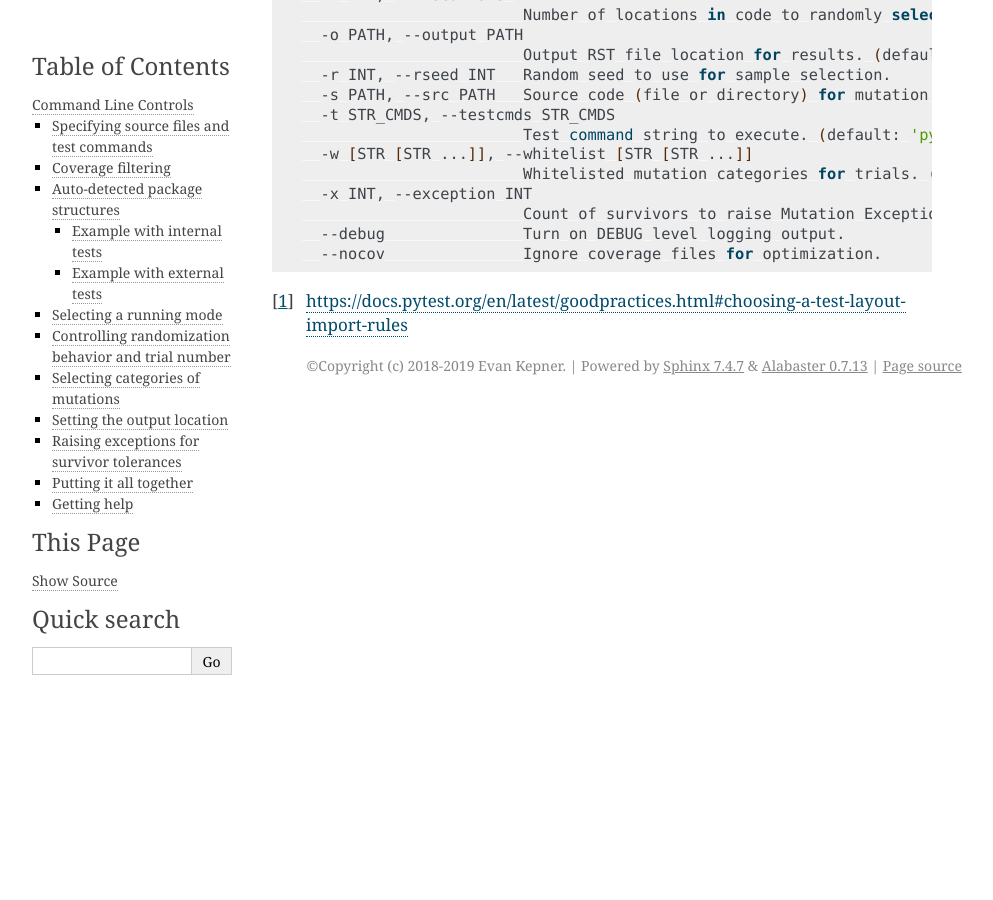
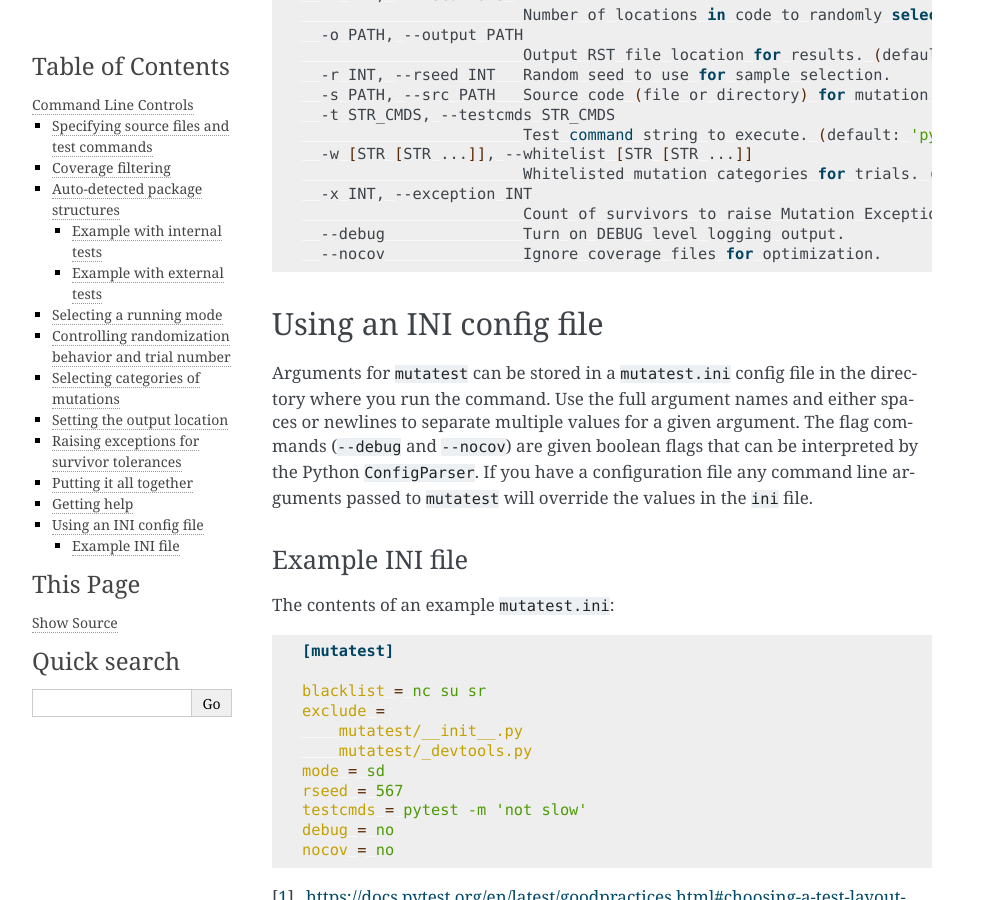
Before and after one commit to EvanKepner/mutatest, a Sphinx documentation site: the page built from docs/commandline.rst, in a window 1280 px wide and 900 px high, scrolled down 6292 px. Shown: the whole window, without its empty margins (148-1141 px from the left). Built offline with Sphinx 7.4.7, drawn with Linux system fonts in a browser that asks for light colours.

Commit message:
move to 1.1.0

```diff
--- a/CHANGELOG.rst
+++ b/CHANGELOG.rst
@@ -3,6 +3,12 @@ Changelog
 
 Beta Releases
 -------------
+
+1.1.0
+~~~~~
+
+    - Add support for a ``mutatest.ini`` configuration file for command line arguments.
+
 
 1.0.1
 ~~~~~
--- a/docs/commandline.rst
+++ b/docs/commandline.rst
@@ -333,6 +333,38 @@ Run ``mutatest --help`` to see command line arguments and supported operations:
       --debug               Turn on DEBUG level logging output.
       --nocov               Ignore coverage files for optimization.
 
+Using an INI config file
+------------------------
+
+Arguments for ``mutatest`` can be stored in a ``mutatest.ini`` config file in the directory where
+you run the command.
+Use the full argument names and either spaces or newlines to separate multiple values for a given
+argument.
+The flag commands (``--debug`` and ``--nocov``) are given boolean flags that can be interpreted by
+the Python ``ConfigParser``.
+If you have a configuration file any command line arguments passed to ``mutatest`` will override
+the values in the ``ini`` file.
+
+Example INI file
+~~~~~~~~~~~~~~~~
+
+The contents of an example ``mutatest.ini``:
+
+.. code-block:: ini
+
+   [mutatest]
+
+   blacklist = nc su sr
+   exclude =
+       mutatest/__init__.py
+       mutatest/_devtools.py
+   mode = sd
+   rseed = 567
+   testcmds = pytest -m 'not slow'
+   debug = no
+   nocov = no
+
+
 .. target-notes::
 .. _Pytest Test Layout: https://docs.pytest.org/en/latest/goodpractices.html#choosing-a-test-layout-import-rules
 .. _Python AST grammar: https://docs.python.org/3/library/ast.html#abstract-grammar
--- a/docs/conf.py
+++ b/docs/conf.py
@@ -81,7 +81,15 @@ exclude_patterns = ["_build", "Thumbs.db", ".DS_Store"]
 #
 html_theme = "alabaster"
 
-html_theme_options = {"fixed_sidebar": True}
+html_theme_options = {
+    "show_related": False,
+    "description": "“Test your tests!”",
+    "github_button": True,
+    "github_user": "EvanKepner",
+    "github_repo": "mutatest",
+    "github_type": "star",
+    "fixed_sidebar": True,
+}
 # Add any paths that contain custom static files (such as style sheets) here,
 # relative to this directory. They are copied after the builtin static files,
 # so a file named "default.css" will overwrite the builtin "default.css".
--- a/mutatest/__init__.py
+++ b/mutatest/__init__.py
@@ -1,6 +1,6 @@
 """Mutation initialization.
 """
-__version__ = "1.0.1"
+__version__ = "1.1.0"
 
 __title__ = "mutatest"
 __description__ = "Python mutation testing: test your tests!"
```
